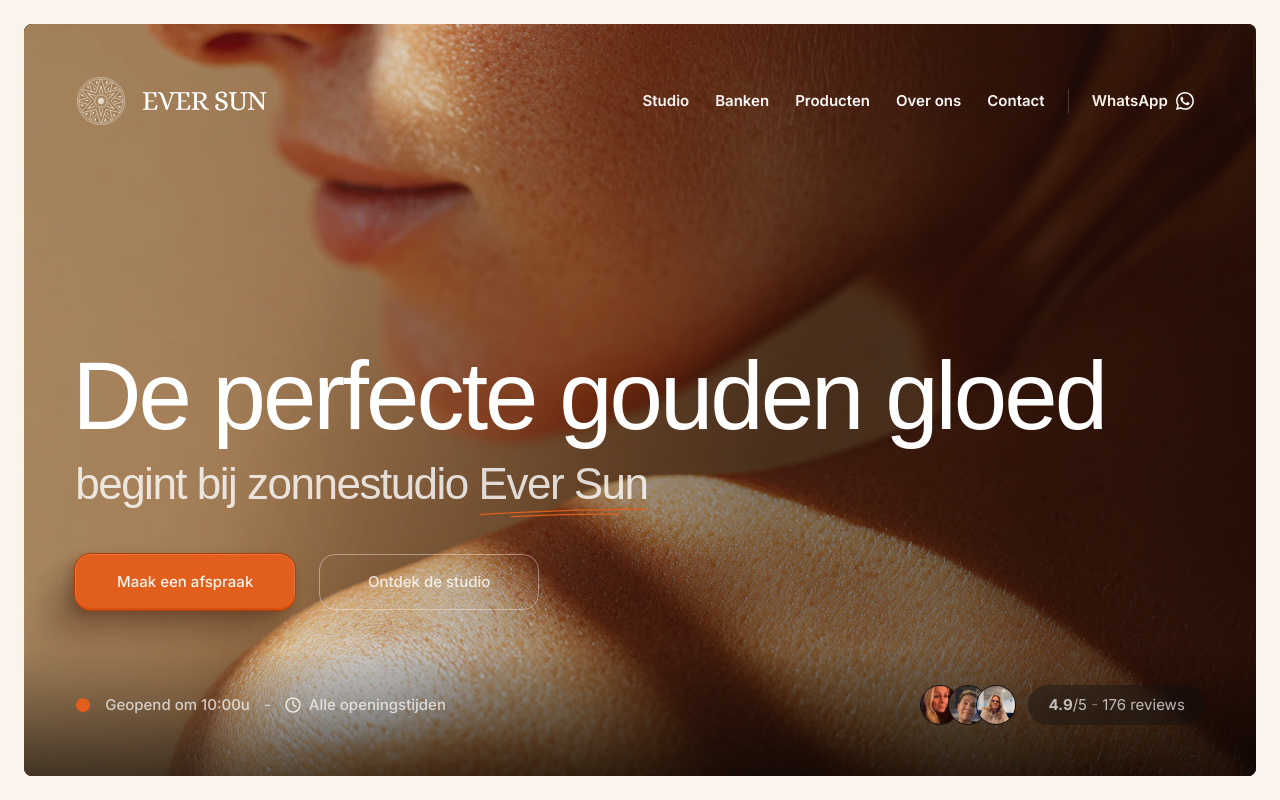
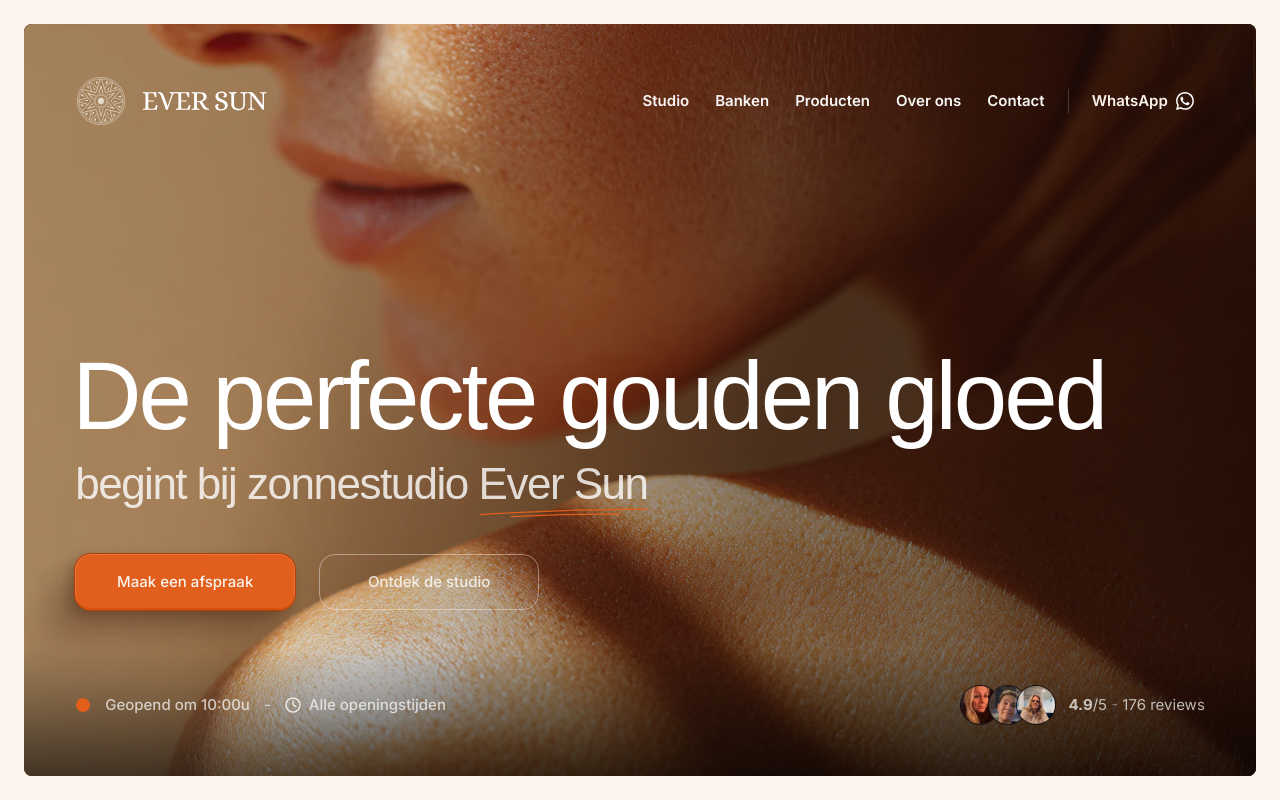
Before and after one commit to timothyvansas-gif/eversun, a Next.js app: page / in a window 1280 px wide. Shown: the top 800 px of the page. Built offline with nearby package versions, Linux system fonts and the light colour scheme; a web font is replaced by a local one.

Commit message:
style: remove background and blur styling from hero review container

```diff
--- a/src/components/hero/hero-reviews.tsx
+++ b/src/components/hero/hero-reviews.tsx
@@ -103,7 +103,7 @@ export default function HeroReviews() {
       </div>
 
       {/* Text Container */}
-      <div className="h-[40px] px-5 flex items-center bg-[#111111]/40 backdrop-blur-[2px] rounded-full">
+      <div className="h-[40px] flex items-center">
         <span className="font-sans text-[15px] leading-[25px] whitespace-nowrap" style={{ color: "rgba(255, 255, 255, 0.7)" }}>
           <span className="font-bold">4.9</span>/5 <span className="opacity-50">-</span> 176 reviews
         </span>
```
